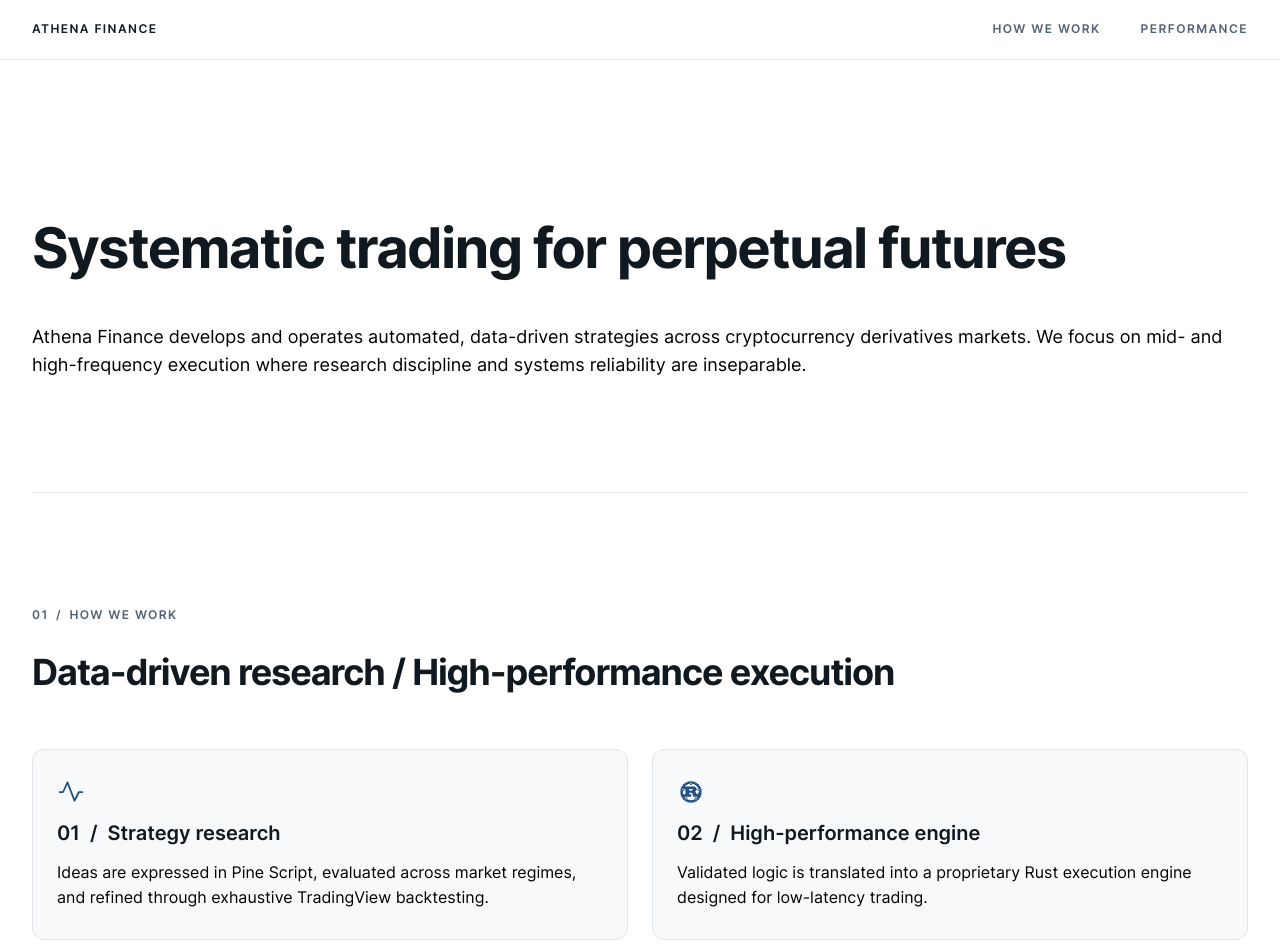
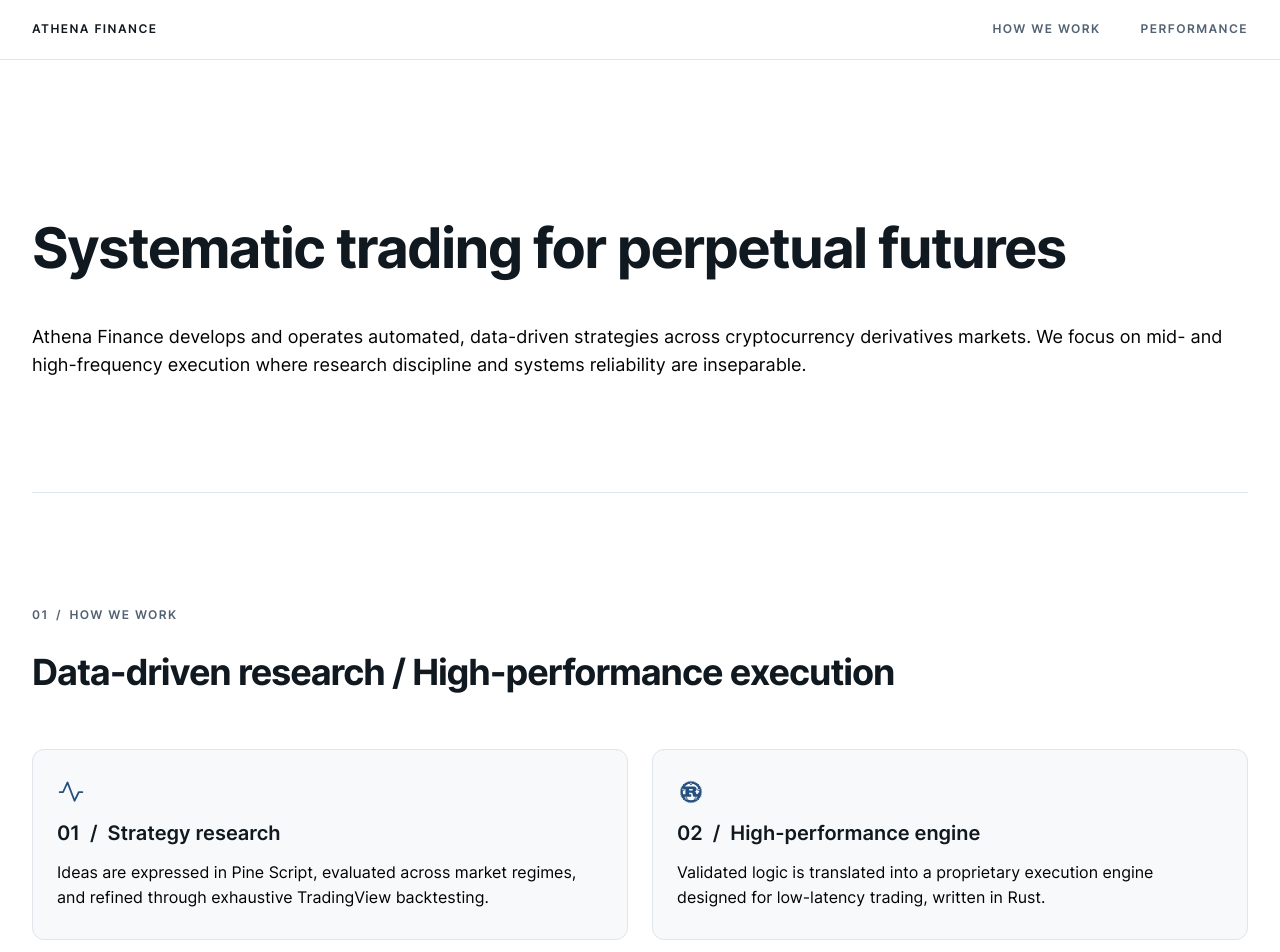
Before and after one commit to PanzerKunst/athena-finance-website, a React (Vite) app: page / in a window 1280 px wide. Shown: the top 952 px of the page. Built offline with nearby package versions, Linux system fonts and the light colour scheme.

Commit message:
Minor fix on the menu

```diff
--- a/src/UI/LandingPage.tsx
+++ b/src/UI/LandingPage.tsx
@@ -46,7 +46,7 @@
               <li>
                 <RustIcon width={28} height={28}/>
                 <h3>02 <span className="separator">/</span> High-performance engine</h3>
-                <p>Validated logic is translated into a proprietary Rust execution engine designed for low-latency trading.</p>
+                <p>Validated logic is translated into a proprietary execution engine designed for low-latency trading, written in Rust.</p>
               </li>
             </ul>
           </div>
--- a/src/UI/_CommonComponents/AppHeader/AppHeader.tsx
+++ b/src/UI/_CommonComponents/AppHeader/AppHeader.tsx
@@ -21,7 +21,7 @@
 
 export function AppHeader() {
   const [isHidden, setIsHidden] = useState(false)
-  const [isDrawerOpen, { open: openDrawer, close: closeDrawer }] = useDisclosure(false)
+  const [isDrawerOpen, { toggle: toggleDrawer, close: closeDrawer }] = useDisclosure(false)
 
   // A ref rather than a module-level variable, so the value cannot outlive the component
   const lastScrollYRef = useRef(window.scrollY)
@@ -55,7 +55,7 @@
 
           <Burger
             opened={isDrawerOpen}
-            onClick={openDrawer}
+            onClick={toggleDrawer}
             size="sm"
             aria-label="Open the navigation menu"
           />
```
Also changed, not shown: 2 other files (tests, documents, lock files or other folders).
